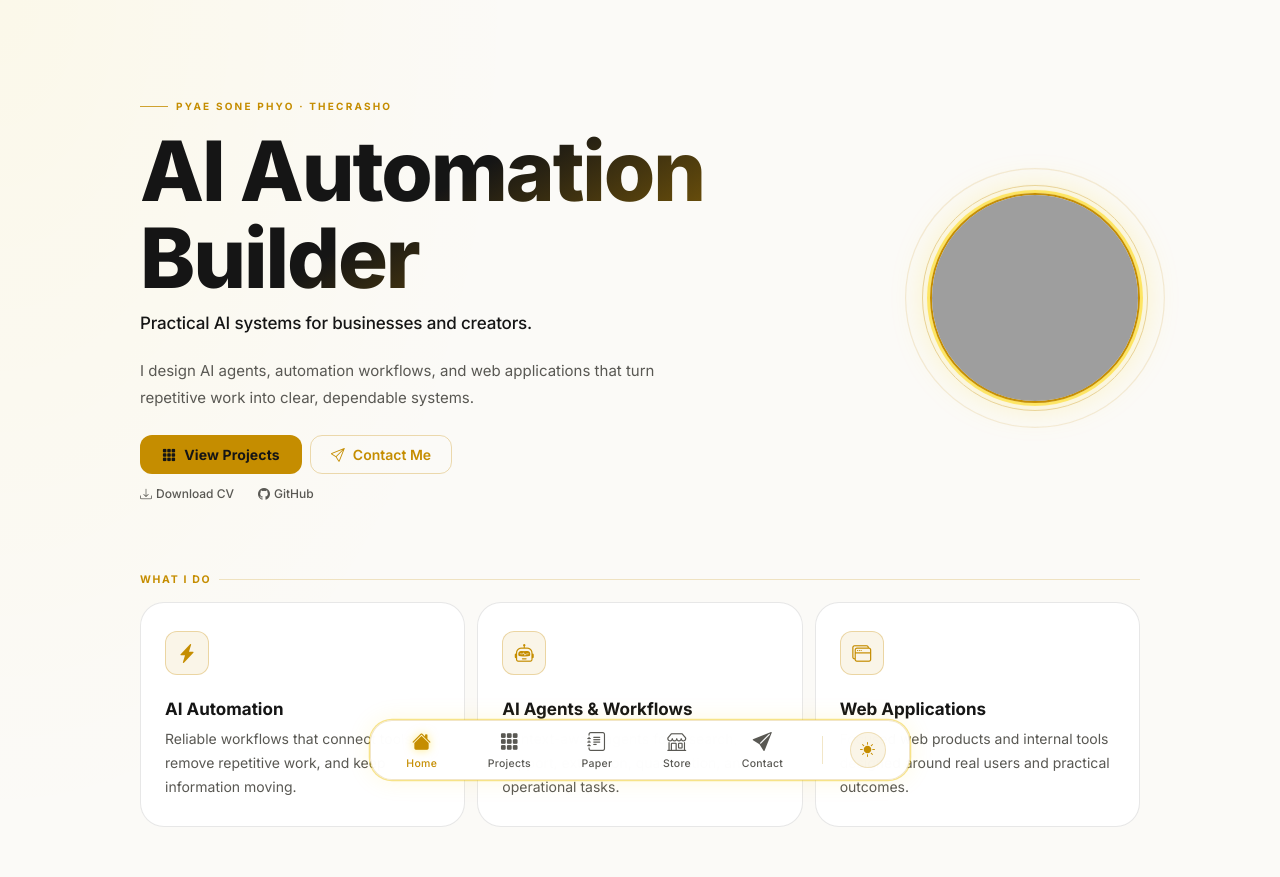
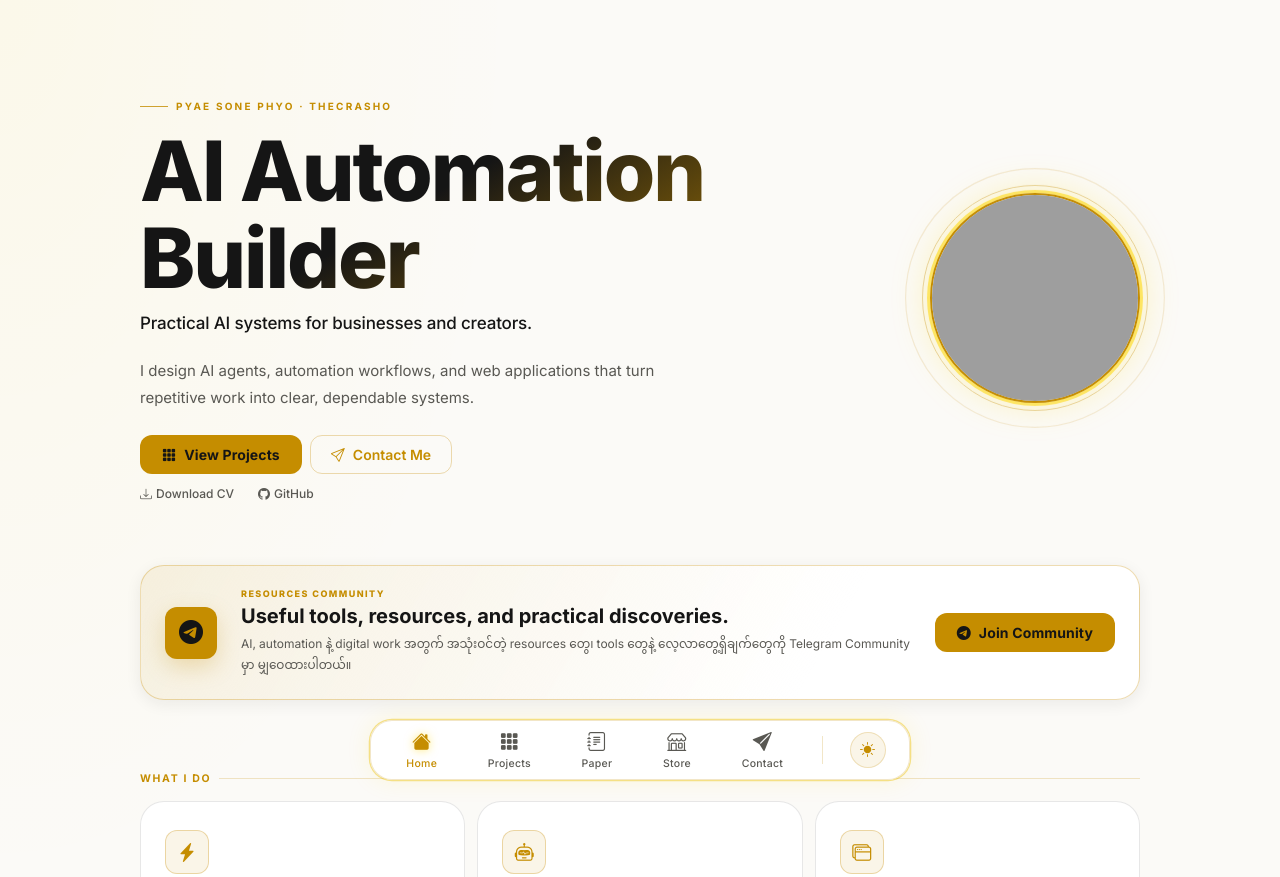
Before and after one commit to ThecrashO/ThecrashO, a website: page index.html in a window 1280 px wide. Shown: the top 877 px of the page. Drawn offline with nearby package versions, Linux system fonts and the light colour scheme; grey boxes are pictures that could not be loaded.

Commit message:
feat: add community spotlight section with resources and join link

```diff
--- a/css/style.css
+++ b/css/style.css
@@ -1144,9 +1144,67 @@ body {
     font-size: 10px;
 }
 
+.home-community-spotlight {
+    display: grid;
+    grid-template-columns: auto minmax(0, 1fr) auto;
+    align-items: center;
+    gap: var(--sp-5);
+    margin: -8px 0 72px;
+    padding: 22px 24px;
+    border: 1px solid var(--accent-border);
+    border-radius: var(--radius-xl);
+    background: linear-gradient(120deg, var(--accent-dim), var(--surface) 68%);
+    box-shadow: var(--shadow-sm);
+}
+
+.home-community-icon {
+    width: 52px;
+    height: 52px;
+    display: grid;
+    place-items: center;
+    border-radius: var(--radius-md);
+    background: var(--accent);
+    color: #000;
+    font-size: 24px;
+    box-shadow: 0 8px 22px var(--accent-shadow);
+}
+
+.home-community-kicker {
+    display: block;
+    margin-bottom: 4px;
+    color: var(--accent);
+    font-size: 9px;
+    font-weight: 800;
+    letter-spacing: 0.16em;
+    text-transform: uppercase;
+}
+
+.home-community-copy h2 {
+    margin-bottom: 5px;
+    color: var(--text);
+    font-size: clamp(16px, 2vw, 20px);
+    line-height: 1.35;
+}
+
+.home-community-copy p {
+    max-width: 720px;
+    color: var(--text-muted);
+    font-family: 'Noto Sans Myanmar', 'Inter', sans-serif;
+    font-size: 12px;
+    line-height: 1.75;
+}
+
+.home-community-cta {
+    white-space: nowrap;
+}
+
+[data-theme="light"] .home-community-icon {
+    color: #151515;
+}
+
 .home-ecosystem-links {
     display: grid;
-    grid-template-columns: repeat(6, 1fr);
+    grid-template-columns: repeat(auto-fit, minmax(110px, 1fr));
     gap: var(--sp-2);
 }
 
@@ -3129,6 +3187,17 @@ body.modal-open #navbar {
         margin-bottom: var(--sp-4);
     }
 
+    .home-community-spotlight {
+        grid-template-columns: auto minmax(0, 1fr);
+        margin-bottom: 56px;
+        padding: 20px;
+    }
+
+    .home-community-cta {
+        grid-column: 1 / -1;
+        justify-content: center;
+    }
+
     .home-project-body p {
         min-height: 0;
     }
--- a/index.html
+++ b/index.html
@@ -30,7 +30,7 @@
     </script>
 
     <!-- Main Stylesheet -->
-    <link rel="stylesheet" href="css/style.css?v=8" />
+    <link rel="stylesheet" href="css/style.css?v=9" />
 </head>
 
 <body>
@@ -65,6 +65,19 @@
                 </div>
             </div>
         </div>
+
+        <!-- COMMUNITY SPOTLIGHT -->
+        <section class="home-community-spotlight" aria-labelledby="community-spotlight-title">
+            <div class="home-community-icon"><i class="bi bi-telegram"></i></div>
+            <div class="home-community-copy">
+                <span class="home-community-kicker">Resources Community</span>
+                <h2 id="community-spotlight-title">Useful tools, resources, and practical discoveries.</h2>
+                <p>AI, automation နဲ့ digital work အတွက် အသုံးဝင်တဲ့ resources တွေ၊ tools တွေနဲ့ လေ့လာတွေ့ရှိချက်တွေကို Telegram Community မှာ မျှဝေထားပါတယ်။</p>
+            </div>
+            <a href="https://t.me/thecrashO_Official" target="_blank" rel="noopener noreferrer" class="btn-primary home-community-cta">
+                <i class="bi bi-telegram"></i> Join Community
+            </a>
+        </section>
 
         <!-- WHAT I DO -->
         <section class="home-section">
@@ -124,6 +137,7 @@
             <div class="section-title">Explore My Ecosystem</div>
             <div class="home-ecosystem-links">
                 <a href="https://t.me/thecrashO_Official" target="_blank" rel="noopener noreferrer"><i class="bi bi-telegram"></i><span>Community</span></a>
+                <a href="https://www.facebook.com/thecrasho2.0" target="_blank" rel="noopener noreferrer" title="Follow my personal journey"><i class="bi bi-facebook"></i><span>My Journey</span></a>
                 <a href="https://t.me/thecrasho_academy" target="_blank" rel="noopener noreferrer"><i class="bi bi-mortarboard-fill"></i><span>Academy</span></a>
                 <a href="https://t.me/thecrasho_store" target="_blank" rel="noopener noreferrer"><i class="bi bi-shop"></i><span>Store</span></a>
                 <a href="https://youtube.com/@thecrasho" target="_blank" rel="noopener noreferrer"><i class="bi bi-youtube"></i><span>YouTube</span></a>
```
